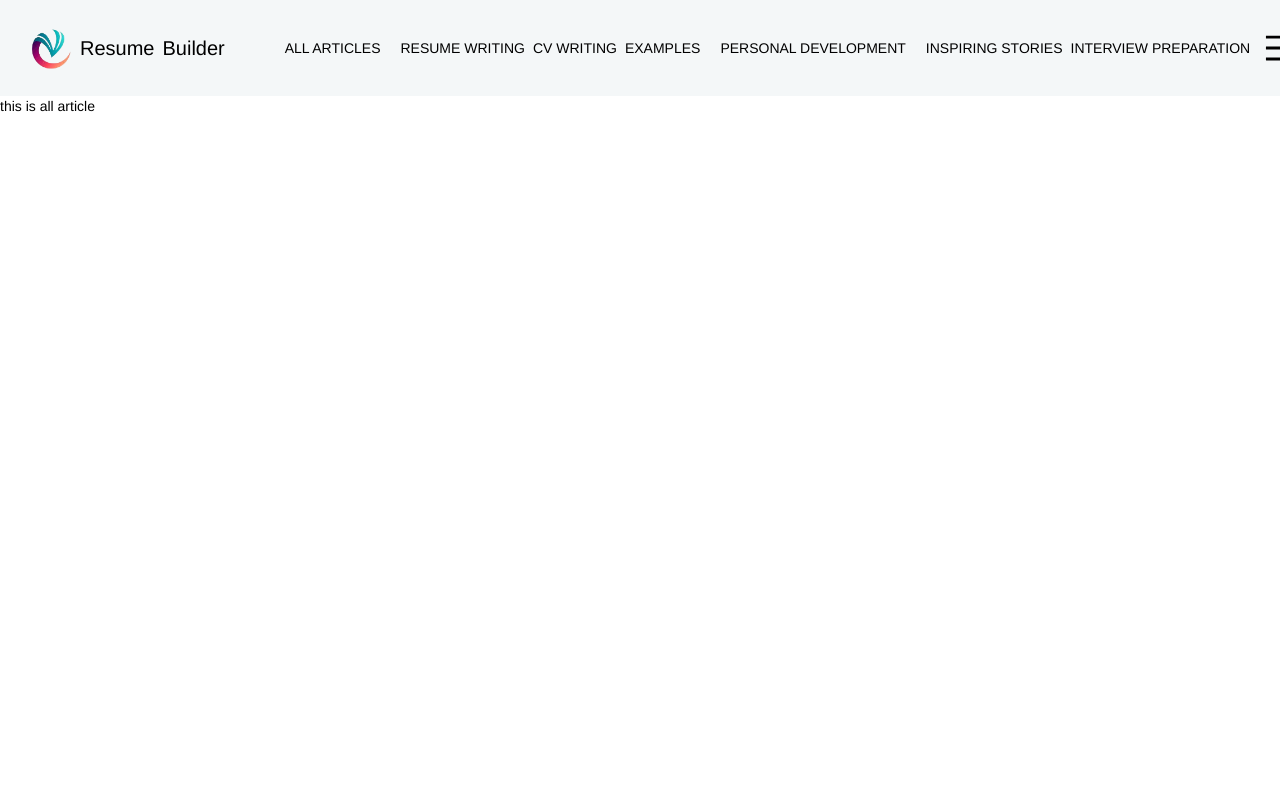
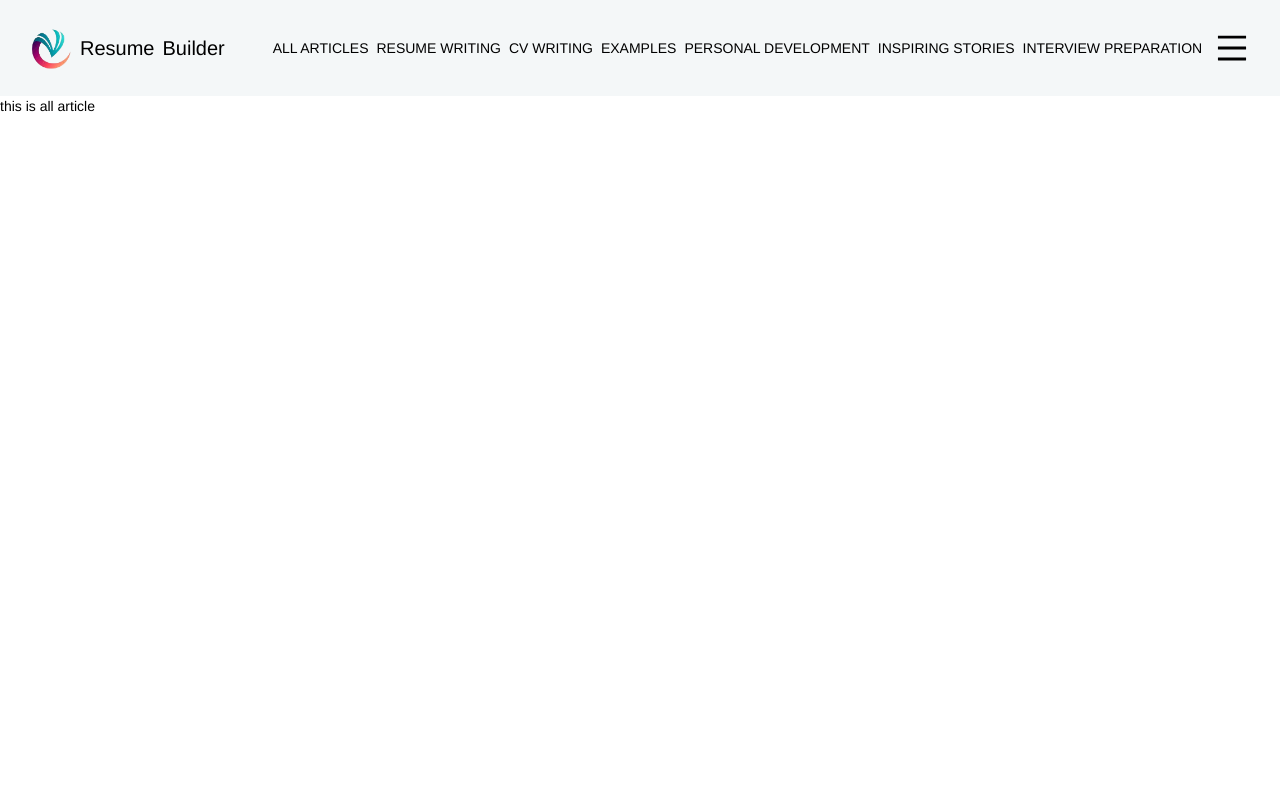
Before and after one commit to abdulawalsuhail/Reasume_Builder_0.6_Client, a React (Create React App) app: page /career-counselling in a window 1280 px wide. Shown: the top 800 px of the page. Built offline with nearby package versions, Linux system fonts and the light colour scheme; a web font is replaced by a local one.

Commit message:
added side bar style

```diff
--- a/src/Pages/CarrerCounceling/CarrerHeader.js
+++ b/src/Pages/CarrerCounceling/CarrerHeader.js
@@ -1,14 +1,16 @@
-import React from "react";
+import React, { useState } from "react";
 import { AiOutlineMenu } from "react-icons/ai";
 import { MdCancel } from "react-icons/md";
 import { Link, Outlet } from "react-router-dom";
 import logo from "../../../src/assets/logo.png";
 
 const CarrerHeader = () => {
+  const [click,setClick]  = useState(false)
+
   const articleMenu = (
     <>
       <li className="hover:bg-primary hover:text-white rounded-md">
-        <Link className="uppercase" to="/career-counselling">
+        <Link className="uppercase pl-1 pr-1" to="/career-counselling">
           All Articles
         </Link>
       </li>
@@ -28,7 +30,7 @@ const CarrerHeader = () => {
         </Link>
       </li>
       <li className="hover:bg-primary hover:text-white rounded-md">
-        <Link className="uppercase" to="/career-counselling/personal-development">
+        <Link className="uppercase pl-1 pr-1" to="/career-counselling/personal-development">
           personal development
         </Link>
       </li>
@@ -73,17 +75,15 @@ const CarrerHeader = () => {
 
               {/* Navbar center portion */}
               <div class="navbar-center ml-[100px] hidden lg:flex">
-                <ul class="menu horizontal">{articleMenu}</ul>
+                <ul class="menu horizontal">{click ? "": articleMenu}</ul>
               </div>
               {/* End Navbar center portion */}
 
-              {/* Navbar end portion */}
-              {/* End navbar end portion */}
               <div class="navbar navbar-end">
                 <label htmlFor="career-drawer" class=" swap swap-rotate">
                   <input type="checkbox" />
 
-                  <AiOutlineMenu className="text-4xl"></AiOutlineMenu>
+                  <AiOutlineMenu onClick={()=> setClick(!false)} className="text-4xl"></AiOutlineMenu>
                 </label>
               </div>
             </div>
@@ -94,7 +94,7 @@ const CarrerHeader = () => {
           <label for="career-drawer" class="drawer-overlay"></label>
           <ul class="menu p-4 overflow-y-auto w-80 bg-[#f4f7f8] text-base-content">
             <label htmlFor="career-drawer" class=" btn-circle swap swap-rotate">
-              <MdCancel className="text-4xl"></MdCancel>
+              <MdCancel onClick={()=> setClick(false) } className="text-4xl"></MdCancel>
             </label>
             {articleMenu}
           </ul>
```
